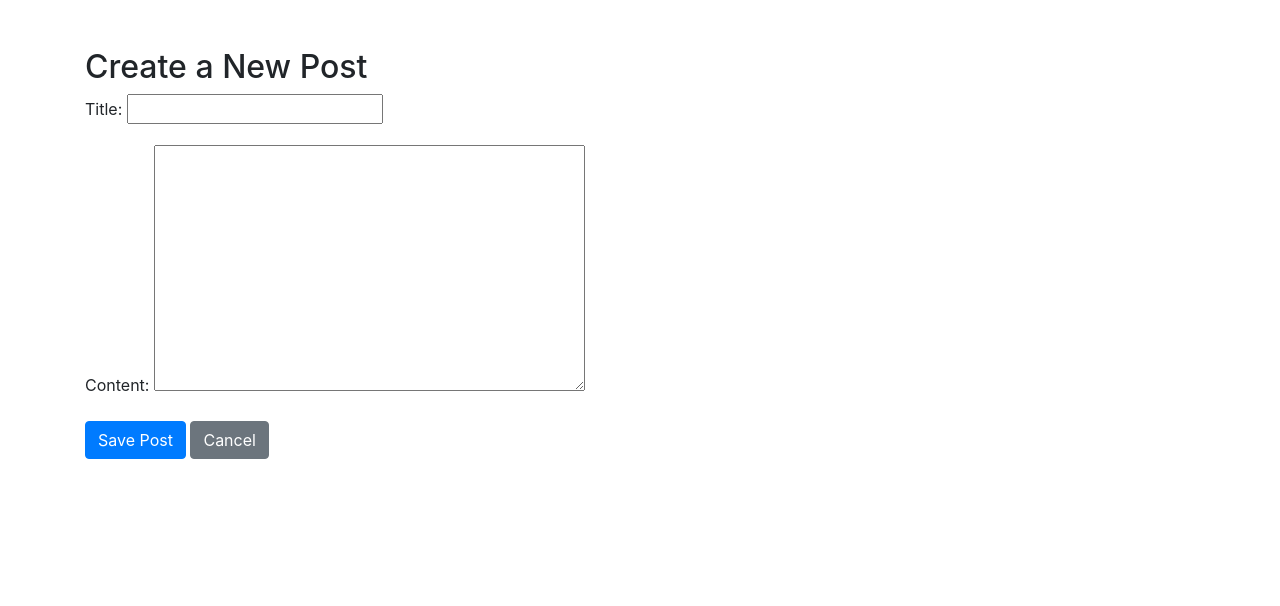
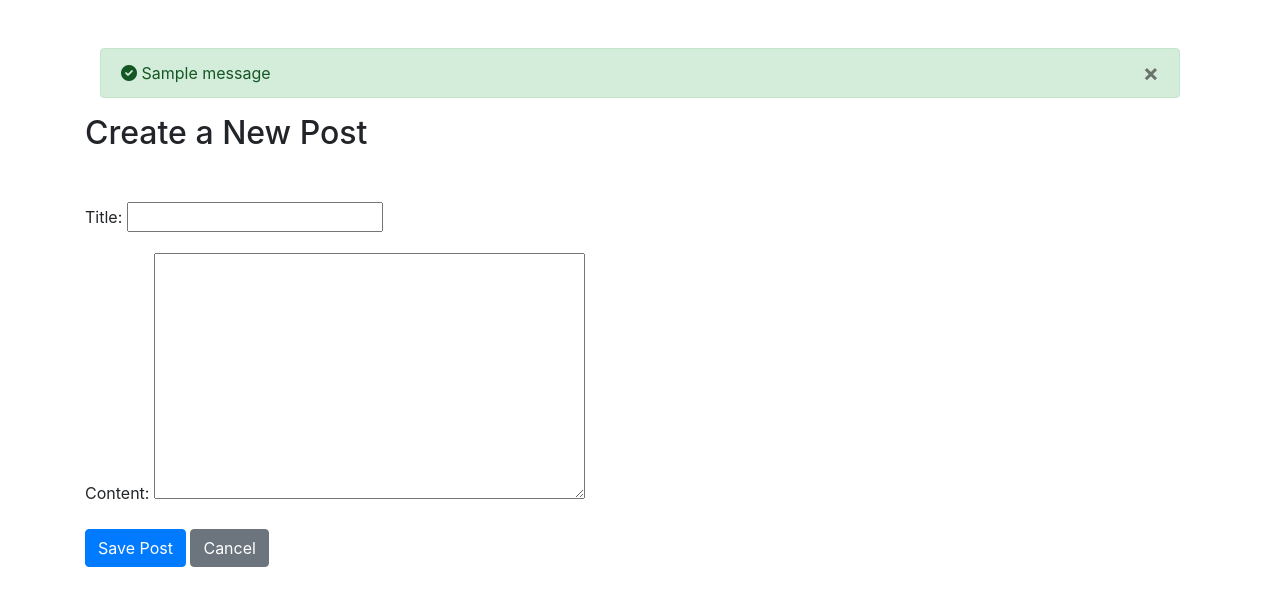
Before and after one commit to allan-nganga/my_blog, a Django app: page /post/new/ in a window 1280 px wide. Shown: the top 606 px of the page. Run offline with Django 5.2, Linux system fonts and the light colour scheme; one stand-in notice (Sample message) is shown; some libraries are stand-ins or nearby versions.

Commit message:
Added success and error messages for new posts

```diff
--- a/blog_app/forms.py
+++ b/blog_app/forms.py
@@ -1,5 +1,13 @@
 from django import forms
 
 class PostForm(forms.Form):
-    title = forms.CharField(label="Title", max_length=200)
-    content = forms.CharField(label="Content", widget=forms.Textarea)
+    title = forms.CharField(
+        label="Title",
+        max_length=200,
+        required=True,
+        error_messages={'required': 'Title is required'}    # Custom error message
+    )
+    content = forms.CharField(
+        label="Content",
+        widget=forms.Textarea
+    )
--- a/blog_app/templates/blog/post_form.html
+++ b/blog_app/templates/blog/post_form.html
@@ -1,3 +1,4 @@
+{% load static %}
 <!DOCTYPE html>
 <html lang="en">
 <head>
@@ -6,9 +7,33 @@
     <title>Create New Post</title>
     <!-- Bootstrap CSS -->
     <link href="https://stackpath.bootstrapcdn.com/bootstrap/4.5.2/css/bootstrap.min.css" rel="stylesheet">
+    <link rel="stylesheet" href="{% static 'blog/styles.css' %}">
+    <link rel="stylesheet" href="https://cdnjs.cloudflare.com/ajax/libs/font-awesome/6.0.0-beta3/css/all.min.css">
 </head>
 <body>
     <div class="container my-5">
+        {% if messages %}
+    <div class="container mt-3">
+        {% for message in messages %}
+            <div class="alert alert-{{ message.tags }} custom-alert fade show" role="alert">
+                {% if message.tags == 'success' %}
+                    <i class="fas fa-check-circle"></i>  <!-- Success icon -->
+                {% elif message.tags == 'danger' %}
+                    <i class="fas fa-exclamation-circle"></i>  <!-- Error icon -->
+                {% elif message.tags == 'warning' %}
+                    <i class="fas fa-exclamation-triangle"></i>  <!-- Warning icon -->
+                {% elif message.tags == 'info' %}
+                    <i class="fas fa-info-circle"></i>  <!-- Info icon -->
+                {% endif %}
+                {{ message }}
+                <button type="button" class="close" data-dismiss="alert" aria-label="Close">
+                    <span aria-hidden="true">&times;</span>
+                </button>
+            </div>
+        {% endfor %}
+    </div>
+{% endif %}
+
         <h2>Create a New Post</h2>
         <form method="post" novalidate>
             {% csrf_token %}
@@ -35,4 +60,48 @@
     <script src="https://cdn.jsdelivr.net/npm/@popperjs/core@2.5.2/dist/umd/popper.min.js"></script>
     <script src="https://stackpath.bootstrapcdn.com/bootstrap/4.5.2/js/bootstrap.min.js"></script>
 </body>
+
+<script>
+    document.addEventListener("DOMContentLoaded", function() {
+        const form = document.querySelector("form");
+        const messageContainer = document.createElement("div");
+        messageContainer.classList.add("alert", "custom-alert", "fade", "show");
+        form.prepend(messageContainer);
+
+        form.addEventListener("submit", function(event) {
+            event.preventDefault();  // Prevent default form submission
+
+            const formData = new FormData(form);
+
+            // Send form data using AJAX
+            fetch("{% url 'new_post' %}", {
+                method: "POST",
+                body: formData,
+                headers: {
+                    "X-Requested-With": "XMLHttpRequest",
+                },
+            })
+            .then(response => response.json())
+            .then(data => {
+                // Set message content and styling based on status
+                messageContainer.classList.remove("alert-success", "alert-danger");
+                if (data.status === "success") {
+                    messageContainer.classList.add("alert-success");
+                    messageContainer.innerHTML = `<i class="fas fa-check-circle"></i> ${data.message}`;
+                    setTimeout(() => {
+                        window.location.href = "{% url 'post_list' %}";  // Redirect after delay
+                    }, 1300);  // 1-second delay
+                } else {
+                    messageContainer.classList.add("alert-danger");
+                    messageContainer.innerHTML = `<i class="fas fa-exclamation-circle"></i> ${data.message}`;
+                }
+            })
+            .catch(error => {
+                console.error("Error:", error);
+                messageContainer.classList.add("alert-danger");
+                messageContainer.innerHTML = `<i class="fas fa-exclamation-circle"></i> An unexpected error occurred.`;
+            });
+        });
+    });
+</script>
 </html>
--- a/blog_app/views.py
+++ b/blog_app/views.py
@@ -1,4 +1,6 @@
+from django.http import JsonResponse
 from django.shortcuts import render, redirect
+from django.contrib import messages
 from .models import Post
 from .forms import PostForm
 
@@ -19,7 +21,10 @@ def new_post(request):
                 author = request.user   # Assuming the user is logged in
             )
             post.save()
-            return redirect('post_list')    # Redirect to the homepage after saving
+            return JsonResponse({"message": "Your post was created successfully!", "status": "success"}, status=200)
+            # return redirect('post_list')    # Redirect to the homepage after saving
+        else:
+            return JsonResponse({"message": "There was an error with your submission.", "status":"error"}, status=400)
     else:
         form = PostForm()
     return render(request, 'blog/post_form.html', {'form':form})
--- a/my_blog/settings.py
+++ b/my_blog/settings.py
@@ -11,6 +11,7 @@ https://docs.djangoproject.com/en/5.1/ref/settings/
 """
 
 from pathlib import Path
+from django.contrib.messages import constants as messages
 
 # Build paths inside the project like this: BASE_DIR / 'subdir'.
 BASE_DIR = Path(__file__).resolve().parent.parent
@@ -122,3 +123,7 @@ STATIC_URL = 'static/'
 # https://docs.djangoproject.com/en/5.1/ref/settings/#default-auto-field
 
 DEFAULT_AUTO_FIELD = 'django.db.models.BigAutoField'
+
+MESSAGE_TAGS = {
+    messages.ERROR: 'danger',   # Map 'error' level to Bootstrap's 'danger' class
+}
```
Also changed, not shown: blog_app/static/blog/style.css (added, +65 -0 lines), db.sqlite3.
